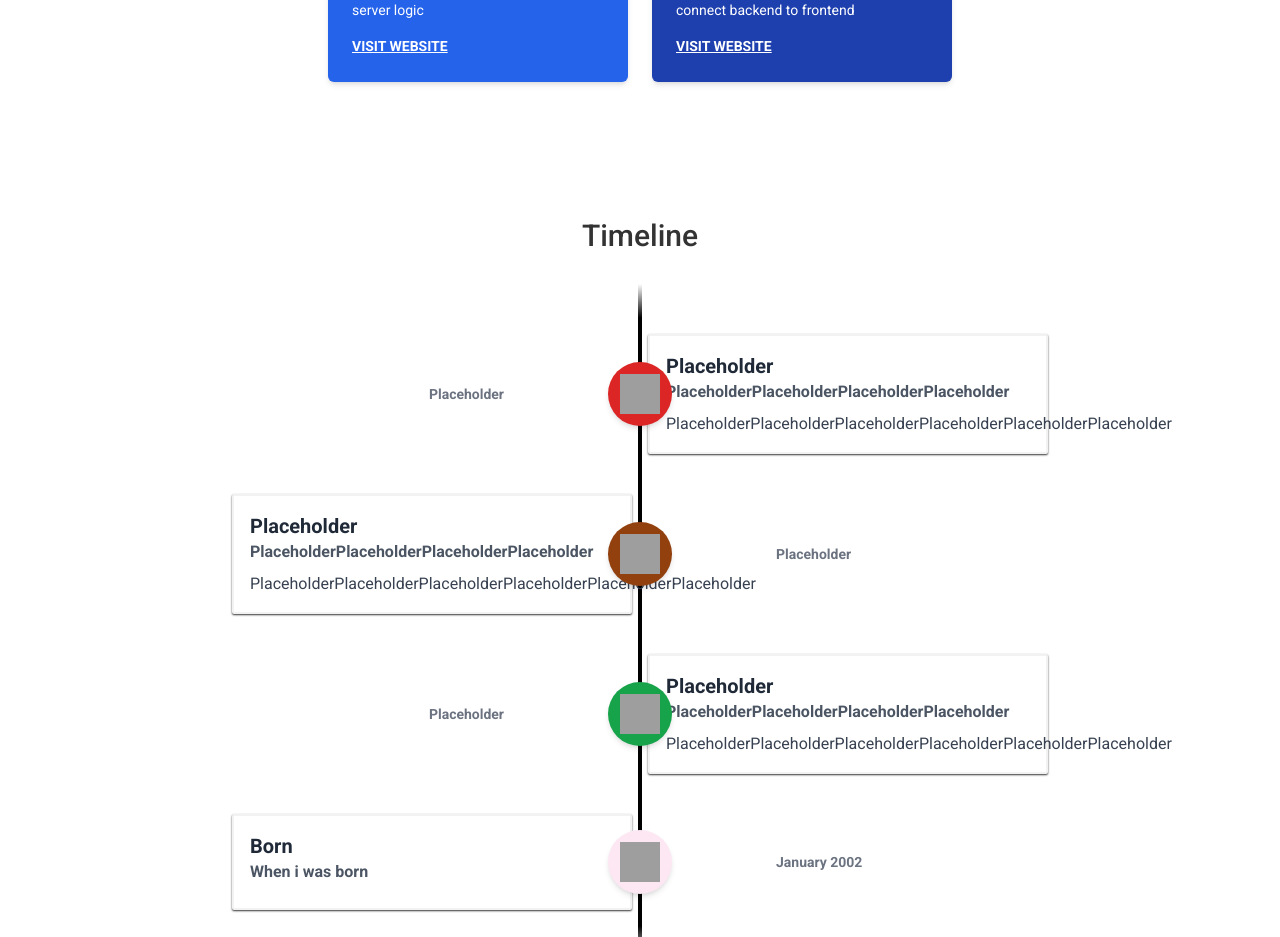
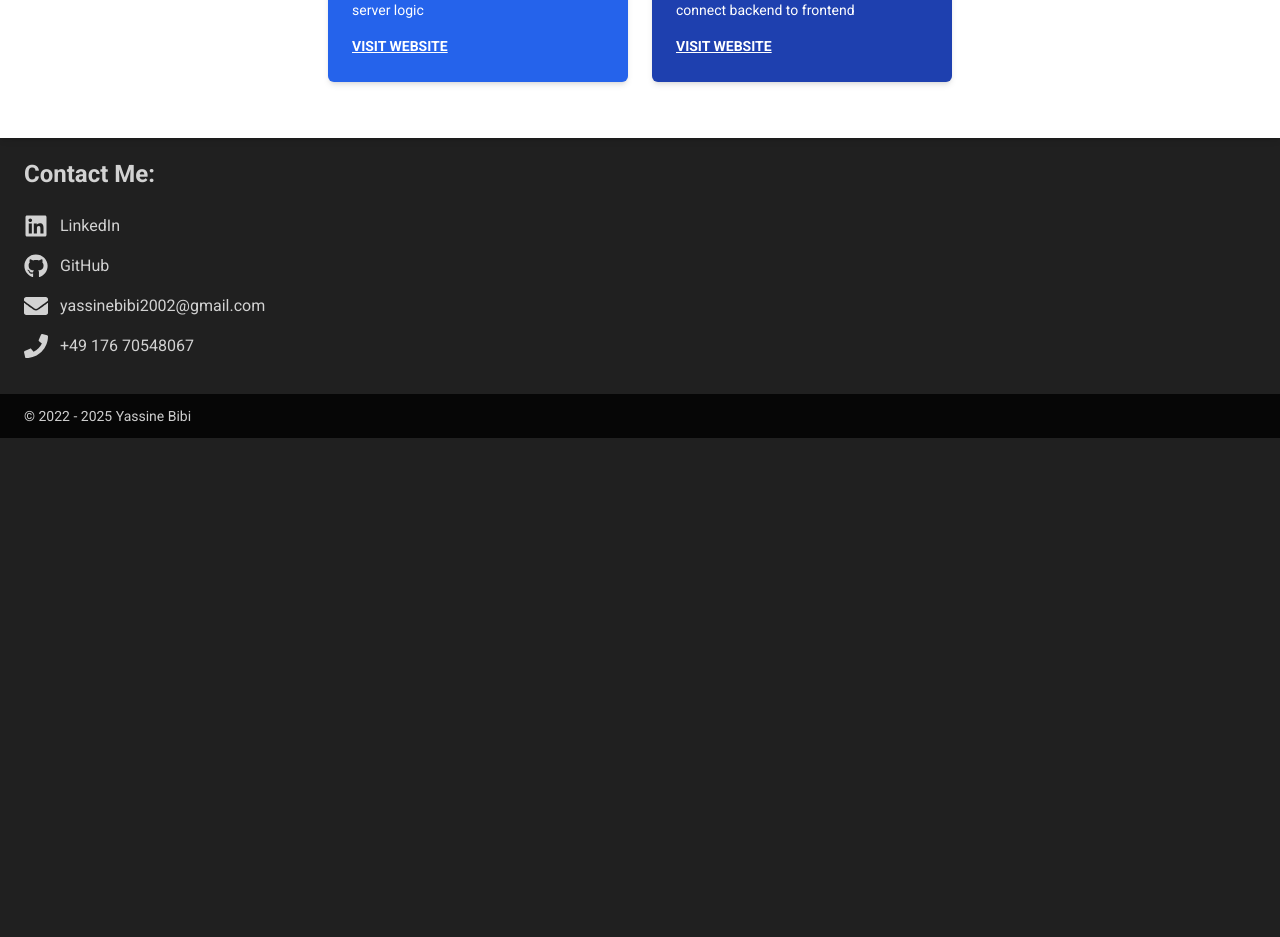
Before and after one commit to YassineBibi02/YassineBibi02.github.io, a Next.js app: page / in a window 1280 px wide. Shown: the part 1860-2797 px from the top of the page. After the commit the page ends 2298 px from the top, so only its background shows below. Built offline with nearby package versions, Linux system fonts and the light colour scheme; grey boxes are pictures that could not be loaded.

Commit message:
Working on timeline

```diff
--- a/app/components/Timeline.tsx
+++ b/app/components/Timeline.tsx
@@ -1,76 +1,76 @@
-import React from 'react';
+import React from "react";
 
 interface TimelineItem {
+  icon: string;
   title: string;
   subtitle?: string;
   description: string;
   date: string;
-    icon: string;
   bgColor: string;
 }
 
 const timelineData: TimelineItem[] = [
   {
-      title: "Placeholder",
-      subtitle: "PlaceholderPlaceholderPlaceholderPlaceholder",
-      description:
-        "PlaceholderPlaceholderPlaceholderPlaceholderPlaceholderPlaceholder",
-      date: "Placeholder",
-      icon: "/icons/gamepad.png",
-      bgColor: "bg-red-600",
+    icon: "/path/to/heart-icon.png",
+    title: "Craftathon 2018",
+    description: "During Christmas, I helped with Craftathon 2018! This time we were able to raise $1,144. Like in 2017, I mainly worked as a backend developer.",
+    date: "December 2018",
+    bgColor: "bg-red-500",
   },
   {
-      title: "Placeholder",
-      subtitle: "PlaceholderPlaceholderPlaceholderPlaceholder",
-      description:
-        "PlaceholderPlaceholderPlaceholderPlaceholderPlaceholderPlaceholder",
-      date: "Placeholder",
-      icon: "/icons/gamepad.png",
-      bgColor: " bg-amber-800",
+    icon: "/path/to/triathlon-icon.png",
+    title: "Portugal Ultra Triathlon",
+    subtitle: "Another volunteering work",
+    description: "I designed a website for Portugal Ultra Triathlon, an Adventure for Charity and a triple ironman triathlon. Its mission is to challenge participants’ limits and their resilience, generate social value and support local communities. I was behind the entire internet presence of the event, from the website itself down to the donation system and sysadmin work (setting up emails, custom domains, etc).",
+    date: "May & June 2018",
+    bgColor: "bg-blue-500",
   },
   {
-      title: "Placeholder",
-      subtitle: "PlaceholderPlaceholderPlaceholderPlaceholder",
-      description:
-        "PlaceholderPlaceholderPlaceholderPlaceholderPlaceholderPlaceholder",
-      date: "Placeholder",
-      icon: "/icons/gamepad.png",
-      bgColor: "bg-green-600",
+    icon: "/path/to/minecraft-icon.png",
+    title: "JARCraftinator",
+    subtitle: "A custom made Minecraft server software",
+    description: "After Craftathon ended, I didn’t have anything to do, so I made myself a challenge: create a fully working Minecraft server software from scratch. The goal? Learn more about how socket connections work in Java. And after a week I got my first loaded chunk! The project is far from finished and it will probably stay that way, but it was fun to do nonetheless.",
+    date: "August 2017",
+    bgColor: "bg-teal-500",
   },
-    {
-        title: "Born",
-        subtitle: "When i was born",
-        description:
-          "",
-        date: "January 2002",
-        icon: "/icons/birth",
-        bgColor: "bg-pink-100",
-      }
 ];
 
-const Timeline = () => {
+const Timeline: React.FC = () => {
   return (
-    <div className="relative max-w mx-auto bg-white p-10 shadow-lg h-auto pb-20">
-      <h2 className="text-center text-3xl font-medium text-BlackCustom mt-10 mb-20">Timeline</h2>
+    <div className="bg-white">
+      <div className="relative mx-auto px-[clamp(8px,10%,24px)] max-w-7xl py-5 h-auto pb-20">
+        <h2 className="text-center text-3xl font-medium text-black mt-10 mb-20">Timeline</h2>
 
         <div className="relative">
           {/* Vertical Line */}
-        <div className="absolute left-1/2 transform -translate-x-1/2 w-1"
-             style={{ height: "calc(100% + 100px)", top: "-50px", background: "linear-gradient(to bottom, transparent, black 5%, black 95%, transparent 100%)" }}>
+          <div
+            className="hidden md:block absolute left-1/2 transform -translate-x-1/2 w-1 bg-black"
+            style={{ height: "100%" }}
+          ></div>
+
+          <div className="flex flex-col space-y-16">
+            {timelineData.map((item, index) => (
+              <div
+                key={index}
+                className={`relative flex items-center w-full ${
+                  index % 2 === 0
+                    ? "md:flex-row-reverse md:justify-start"
+                    : "md:flex-row md:justify-end"
+                } flex-row justify-start`}
+              >
+                {/* Icon */}
+                <div
+                  className={`hidden md:flex absolute left-1/2 transform -translate-x-1/2 w-12 h-12 items-center justify-center rounded-full ${item.bgColor} shadow-md z-10`}
+                >
+                  <img src={item.icon} alt={item.title} className="w-6 h-6" />
                 </div>
 
-      <div className="relative flex flex-col space-y-10">
-        {timelineData.map((item, index) => (
-          <div key={index} className={`relative flex items-center w-full ${index % 2 === 0 ? 'flex-row-reverse' : 'flex-row'}`}>
-
-
-            {/* Icon on the Center Line */}
-            <div className={`absolute left-1/2 transform -translate-x-1/2 w-16 h-16 flex items-center justify-center rounded-full ${item.bgColor} shadow-md text-lg z-10`}>
-              <img src={item.icon} alt={item.title} className="w-10 h-10" />
-            </div>
-
-            {/* Timeline Cards */}
-            <div className={`w-4/12 p-4 bg-white border-2 border-[rgba(0,0,0,0.05)] shadow-sm shadow-BlackCustom  rounded-sm ${index % 2 === 0 ? ' mr-48' : 'ml-48'}`}>
+                {/* Timeline Card */}
+                <div
+                  className={`w-full md:max-w-md p-6 bg-white border border-gray-200 shadow-md rounded-lg ${
+                    index % 2 === 0 ? "md:mr-20" : "md:ml-20"
+                  }`}
+                >
                   <h3 className="text-xl font-bold text-gray-800">{item.title}</h3>
                   {item.subtitle && (
                     <h4 className="text-md font-semibold text-gray-600">
@@ -78,18 +78,15 @@ const Timeline = () => {
                     </h4>
                   )}
                   <p className="text-gray-700 mt-2">{item.description}</p>
-            </div>
-
-            {/* Timeline Date on the Opposite Side */}
-            <div className={`w-auto text-gray-500 text-sm font-semibold ${index % 2 === 0 ? 'text-right pr-36' : 'text-left pl-36'}`}>
-              {item.date}
+                  <p className="text-gray-500 text-sm font-semibold mt-4">{item.date}</p>
                 </div>
               </div>
             ))}
           </div>
         </div>
       </div>
+    </div>
   );
-}
+};
 
 export default Timeline;
--- a/app/components/footer.tsx
+++ b/app/components/footer.tsx
@@ -4,11 +4,13 @@ const Footer = () => {
   const currentYear = new Date().getFullYear();
 
   return (
-    <footer className="w-full bg-[rgba(0,0,0,0.8)] text-[rgba(255,255,255,0.8)] pb-3 pt-3 px-80">
+    <div className='bg-[rgba(0,0,0,0.8)]'>
+    <footer className="w-full  text-[rgba(255,255,255,0.8)] pb-3 pt-3 max-w-7xl px-[clamp(8px,10%,24px)] py-5 mx-auto ">
     <div className="flex items-center justify-start">
       <p className="text-sm">&copy; 2022 - {currentYear} Yassine Bibi</p>
     </div>
   </footer>
+  </div>
   );
 }
 
--- a/app/page.tsx
+++ b/app/page.tsx
@@ -29,7 +29,7 @@ export default function Home() {
         </div>
 
         <Projects />
-        <Timeline />
+        {/* <Timeline /> */}
         <Contact />
       </div>
 
```
Lines whose indentation alone changed are shown as unchanged.
